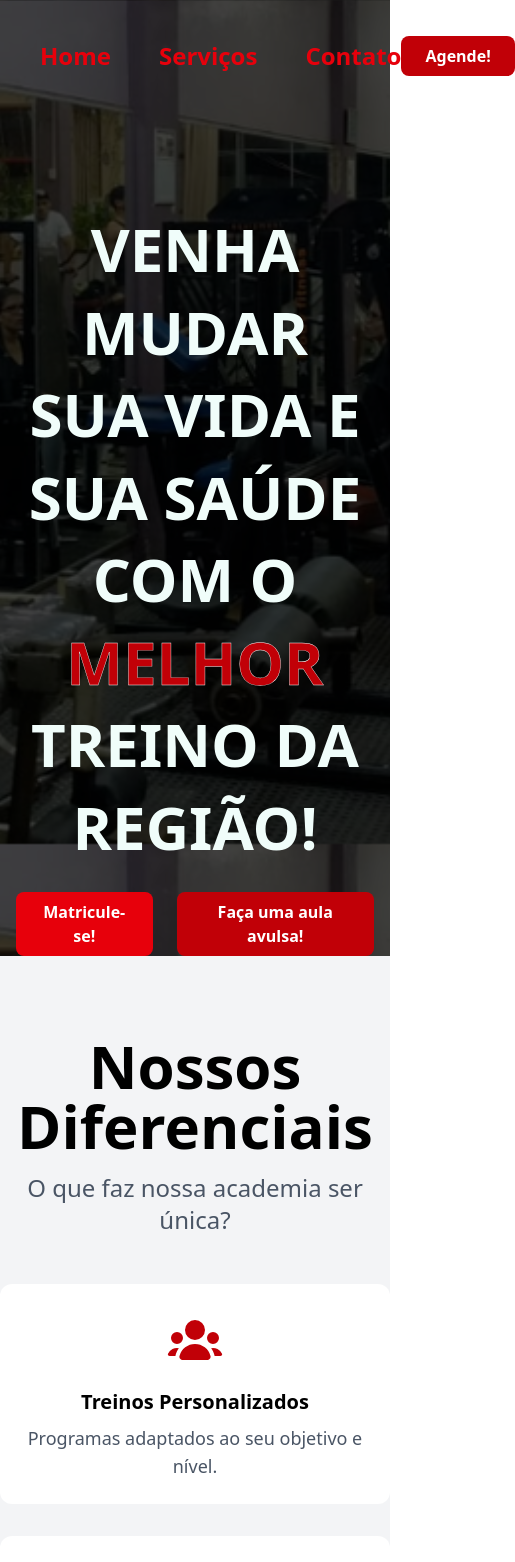
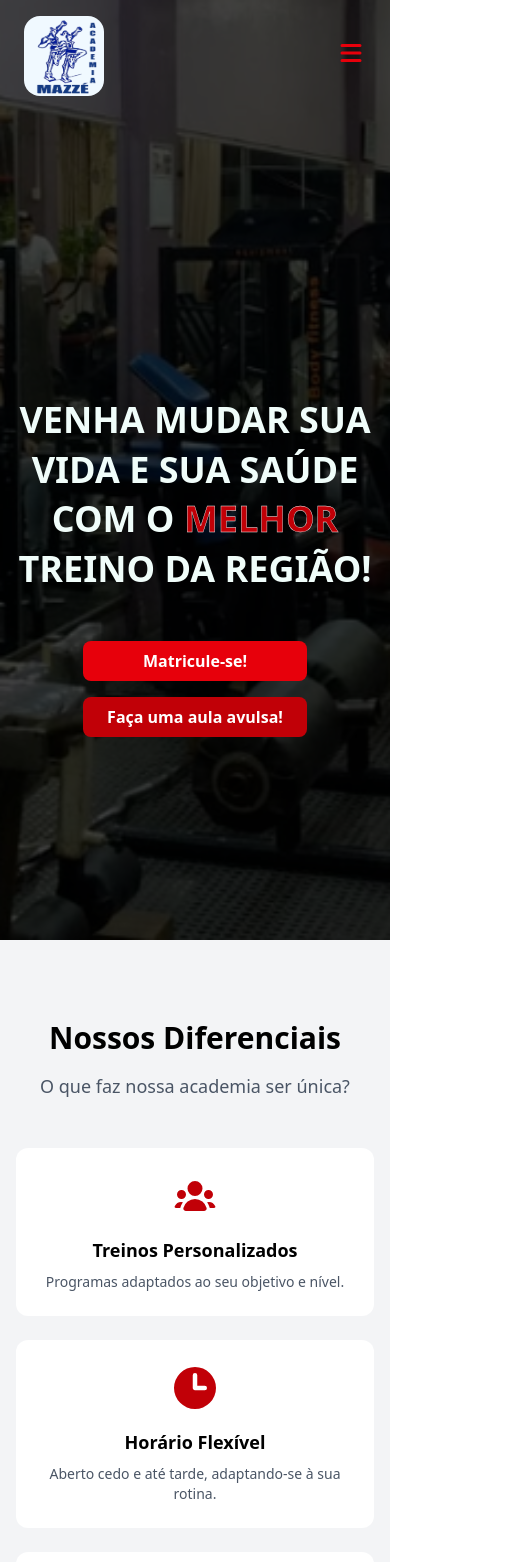
Before and after one commit to FelipeSlaik/Academia-Mazze, a React (Vite) app: page / in a window 390 px wide. Shown: the top 1562 px of the page, 515 px wide, since content can reach past the window. Built offline with nearby package versions, Linux system fonts and the light colour scheme; no server answers.

Commit message:
Finalização do projeto pra deploy

```diff
--- a/package.json
+++ b/package.json
@@ -18,6 +18,7 @@
     "@tailwindcss/vite": "^4.1.13",
     "react": "^19.1.1",
     "react-dom": "^19.1.1",
+    "react-icons": "^5.5.0",
     "tailwindcss": "^4.1.13"
   },
   "devDependencies": {
--- a/src/App.jsx
+++ b/src/App.jsx
@@ -1,24 +1,57 @@
+import { useRef } from "react";
 import "@fontsource/barlow-condensed";
-import Cabecalho from "./Components/Shared/Cabecalho.jsx";
+import Cabecalho from "./Components/Shared/Header.jsx";
 import Home from "./views/Home.jsx";
 import Features from "./views/Features.jsx";
 import Reviews from "./views/Reviews.jsx";
 import Location from "./views/Location.jsx";
+import Footer from "./Components/Shared/Footer.jsx";
 
 function App() {
+
+  const homeRef = useRef(null);
+  const featuresRef = useRef(null);
+  const locationRef = useRef(null);
+
+  const scrollToHome = () => homeRef.current?.scrollIntoView({ behavior: "smooth" });
+  const scrollToFeatures = () => featuresRef.current?.scrollIntoView({ behavior: "smooth" });
+  const scrollToLocation = () => locationRef.current?.scrollIntoView({ behavior: "smooth" });
+
   return (
-    <div>
-    <div className="relative min-h-screen bg-[url('./assets/home-bg.png')] bg-cover bg-center bg-fixed">
-      <div className="absolute inset-0 bg-black/75"></div>
+    <div className="scroll-smooth">
 
-      <div className="relative z-10">
-        <Cabecalho />
-        <Home />
+      <div className="relative min-h-screen bg-[url('./assets/home-bg.png')] bg-cover bg-center bg-fixed">
+
+        <div className="absolute inset-0 bg-black/75 z-10"></div>
+
+
+        <div className="absolute top-0 left-0 w-full z-20">
+          <Cabecalho
+            scrollToHome={scrollToHome}
+            scrollToFeatures={scrollToFeatures}
+            scrollToLocation={scrollToLocation}
+          />
+        </div>
+
+
+        <div ref={homeRef} className="relative z-10 pt-24">
+          <Home />
+        </div>
+      </div>
+
+      <div ref={featuresRef}>
         <Features />
       </div>
-    </div>
-        <Reviews />
+
+      <Reviews />
+
+      <div ref={locationRef}>
         <Location />
+      </div>
+      <div>
+
+      </div>
+      <Footer />
     </div>
   );
 }
--- a/src/Components/Shared/Cabecalho.jsx
+++ /dev/null
@@ -1,37 +0,0 @@
-import Button from "../../views/Button";
-
-function Cabecalho() {
-  return (
-    <header className="w-full z-20 px-10 py-4 flex justify-between items-center bg-transparent">
-      <a
-        href="#"
-        className="flex items-center text-4xl font-bold bg-sky-50 rounded-2xl"
-      >
-        <img
-          src="../src/assets/logo.png"
-          alt="Logo Academia da Mazze"
-          className="w-20 h-20 rounded-3xl "
-        />
-      </a>
-
-      <nav className="flex gap-12 text-2xl font-medium text-red-600">
-        <a href="#" className="hover:text-red-700 font-bold">
-          Home
-        </a>
-        <a href="#" className="hover:text-red-700 font-bold">
-          Serviços
-        </a>
-        <a href="#" className="hover:text-red-700 font-bold">
-          Contato
-        </a>
-      </nav>
-
-      <Button text="Agende!"
-      color="teal-black"
-       href="https://wa.me/5511985145797?text=Olá!%20Quero%20agendar%20uma%20aula%20%20na%20Academia%20Mazze."
-      />
-    </header>
-  );
-}
-
-export default Cabecalho;
--- /dev/null
+++ b/src/Components/Shared/Footer.jsx
@@ -0,0 +1,56 @@
+import { FaFacebookF, FaInstagram } from "react-icons/fa";
+
+function Footer() {
+  return (
+    <footer className="bg-gray-900 text-gray-200 py-10 px-4 sm:px-6 md:px-8">
+      <div className="max-w-6xl mx-auto flex flex-col md:flex-row justify-between items-center gap-6 sm:gap-8">
+
+        <div className="flex flex-col items-center md:items-start text-center md:text-left">
+          <img
+            src="../src/assets/logo.png"
+            alt="Academia da Mazze"
+            className="w-20 h-20 sm:w-24 sm:h-24 rounded-3xl mb-4 bg-sky-50"
+          />
+          <p className="text-gray-400 max-w-sm text-sm sm:text-base">
+            Venha treinar com a gente na Academia Mazze em São Roque! Transforme sua vida.
+          </p>
+        </div>
+
+        <div className="flex flex-col items-center md:items-start gap-4">
+          <h3 className="font-bold text-lg sm:text-xl mb-2">Siga-nos</h3>
+          <div className="flex gap-4 text-xl sm:text-2xl">
+            <a
+              href="https://www.facebook.com/share/1Be6LVGT5a/"
+              target="_blank"
+              rel="noopener noreferrer"
+              className="hover:text-blue-500 transition-colors"
+            >
+              <FaFacebookF />
+            </a>
+            <a
+              href="https://www.instagram.com/mazzeeuzebio?igsh=ZXpmeHo0YjNpdG5r"
+              target="_blank"
+              rel="noopener noreferrer"
+              className="hover:text-pink-500 transition-colors"
+            >
+              <FaInstagram />
+            </a>
+          </div>
+        </div>
+
+        <div className="flex flex-col items-center md:items-start gap-2 text-gray-400 text-center md:text-left">
+          <h3 className="font-bold text-lg sm:text-xl mb-2">Contato</h3>
+          <p className="text-sm sm:text-base">📍 Rua Barão de Piratininga, 107, Centro, São Roque/SP</p>
+          <p className="text-sm sm:text-base">📞 (11) 98514-5797</p>
+          <p className="text-sm sm:text-base">✉️ contato@academiadamazze.com.br</p>
+        </div>
+      </div>
+
+      <div className="border-t border-gray-700 mt-8 pt-4 text-center text-gray-500 text-xs sm:text-sm">
+        © {new Date().getFullYear()} Academia da Mazze. Todos os direitos reservados.
+      </div>
+    </footer>
+  );
+}
+
+export default Footer;
--- /dev/null
+++ b/src/Components/Shared/Header.jsx
@@ -0,0 +1,90 @@
+import { useState } from "react";
+import Button from "../../views/Button";
+import { HiMenu, HiX } from "react-icons/hi";
+
+function Cabecalho({ scrollToHome, scrollToFeatures, scrollToLocation }) {
+  const [menuOpen, setMenuOpen] = useState(false);
+
+  return (
+    <header className="w-full z-20 px-6 py-4 flex flex-col md:flex-row justify-between items-center bg-transparent">
+
+      {/* Top bar: logo + hamburger/menu desktop */}
+      <div className="w-full flex justify-between items-center">
+        {/* Logo */}
+        <a
+          href="#"
+          className="flex items-center text-4xl font-bold bg-sky-50 rounded-2xl"
+        >
+          <img
+            src="../src/assets/logo.png"
+            alt="Logo Academia da Mazze"
+            className="w-20 h-20 rounded-3xl"
+          />
+        </a>
+
+        {/* Menu desktop */}
+        <nav className="hidden md:flex gap-8 text-2xl font-medium text-red-600">
+          <button onClick={scrollToHome} className="hover:text-red-700 font-bold">
+            Home
+          </button>
+          <button onClick={scrollToFeatures} className="hover:text-red-700 font-bold">
+            Serviços
+          </button>
+          <button onClick={scrollToLocation} className="hover:text-red-700 font-bold">
+            Localização
+          </button>
+        </nav>
+
+        {/* WhatsApp button desktop */}
+        <div className="hidden md:block">
+          <Button
+            text="Agende!"
+            color="teal-black"
+            href="https://wa.me/5511985145797?text=Olá!%20Quero%20agendar%20uma%20aula%20na%20Academia%20Mazze."
+          />
+        </div>
+
+        {/* Hamburger mobile */}
+        <div className="md:hidden">
+          <button
+            onClick={() => setMenuOpen(!menuOpen)}
+            className="text-red-600 text-3xl focus:outline-none"
+          >
+            {menuOpen ? <HiX /> : <HiMenu />}
+          </button>
+        </div>
+      </div>
+
+      {/* Menu mobile (empurra conteúdo) */}
+      {menuOpen && (
+        <div className="w-full flex flex-col items-center gap-6 mt-4 md:hidden bg-gray-900 text-white py-6 rounded-xl">
+          <button
+            onClick={() => { scrollToHome(); setMenuOpen(false); }}
+            className="text-xl font-bold hover:text-red-400"
+          >
+            Home
+          </button>
+          <button
+            onClick={() => { scrollToFeatures(); setMenuOpen(false); }}
+            className="text-xl font-bold hover:text-red-400"
+          >
+            Serviços
+          </button>
+          <button
+            onClick={() => { scrollToLocation(); setMenuOpen(false); }}
+            className="text-xl font-bold hover:text-red-400"
+          >
+            Localização
+          </button>
+          <Button
+            text="Agende!"
+            color="teal-black"
+            href="https://wa.me/5511985145797?text=Olá!%20Quero%20agendar%20uma%20aula%20na%20Academia%20Mazze."
+          />
+        </div>
+      )}
+    </header>
+  );
+}
+
+export default Cabecalho;
--- a/src/views/Button.jsx
+++ b/src/views/Button.jsx
@@ -6,7 +6,7 @@ function Button({ text, color, href }) {
 
   const colorClass = colors[color] || colors["teal-black"];
 
-  // Se houver href, renderiza <a>
+
   if (href) {
     return (
       <a
@@ -20,7 +20,7 @@ function Button({ text, color, href }) {
     );
   }
 
-  // Caso contrário, renderiza <button>
+
   return (
     <button
       className={`${colorClass} px-6 py-2 font-bold rounded-lg cursor-pointer transition-colors duration-300`}
--- a/src/views/Features.jsx
+++ b/src/views/Features.jsx
@@ -1,46 +1,51 @@
 import { UserGroupIcon, ClockIcon, FireIcon, StarIcon } from "@heroicons/react/16/solid";
 
-function Features(){
+function Features() {
   const features = [
     {
-            icon:UserGroupIcon,
-            title:"Treinos Personalizados",
-            description:"Programas adaptados ao seu objetivo e nível.",
+      icon: UserGroupIcon,
+      title: "Treinos Personalizados",
+      description: "Programas adaptados ao seu objetivo e nível.",
     },
     {
-            icon:ClockIcon,
-            title:"Horário Flexível",
-            description:"Aberto cedo e até tarde, adaptando-se à sua rotina.",
+      icon: ClockIcon,
+      title: "Horário Flexível",
+      description: "Aberto cedo e até tarde, adaptando-se à sua rotina.",
     },
     {
-            icon:FireIcon,
-            title:"Ambiente Motivador",
-            description:"Comunidade e música para manter você ativo.",
+      icon: FireIcon,
+      title: "Ambiente Motivador",
+      description: "Comunidade e música para manter você ativo.",
     },
     {
-            icon:StarIcon,
-            title:"Instrutores Qualificados",
-            description:"Profissionais experientes.",
+      icon: StarIcon,
+      title: "Instrutores Qualificados",
+      description: "Profissionais experientes.",
     },
-    ]
-    return(
+  ];
+
+  return (
     <div className="py-20 bg-gray-100">
-            <div className="max-w-6xl mx-auto text-center mb-12">
-                <h2 className="text-6xl font-bold">Nossos Diferenciais</h2>
-                <p className="mt-4 text-gray-600 text-2xl font-medium">O que faz nossa academia ser única?</p>
+      <div className="max-w-6xl mx-auto text-center mb-12 px-4 sm:px-6">
+        <h2 className="text-3xl sm:text-4xl md:text-6xl font-bold">
+          Nossos Diferenciais
+        </h2>
+        <p className="mt-4 text-gray-600 text-lg sm:text-xl md:text-2xl font-medium">
+          O que faz nossa academia ser única?
+        </p>
       </div>
 
-            <div className="grid grid-cols-1 md:grid-cols-4 gap-8 max-w-6xl mx-auto">
+      <div className="grid grid-cols-1 sm:grid-cols-2 md:grid-cols-4 gap-6 sm:gap-8 max-w-6xl mx-auto px-4 sm:px-6">
         {features.map((feature, index) => {
           const Icon = feature.icon;
-                    return(
+          return (
             <div
               key={index}
               className="bg-white p-6 rounded-xl shadow-red-800 hover:shadow-lg transition text-center flex flex-col items-center cursor-pointer"
             >
-                            <Icon className="w-16 h-16 text-red-700 mb-4"/>
-                            <h3 className="text-xl font-bold mb-2">{feature.title}</h3>
-                            <p className="text-gray-600 text-lg">{feature.description}</p>
+              <Icon className="w-12 sm:w-16 h-12 sm:h-16 text-red-700 mb-4" />
+              <h3 className="text-lg sm:text-xl font-bold mb-2">{feature.title}</h3>
+              <p className="text-gray-600 text-sm sm:text-base">{feature.description}</p>
             </div>
           );
         })}
--- a/src/views/Home.jsx
+++ b/src/views/Home.jsx
@@ -2,8 +2,8 @@ import Button from "./Button";
 
 function Home() {
   return (
-    <div className="flex flex-col items-center justify-center min-h-screen text-center gap-6 px-4 max-w-5xl mx-auto pt-24">
-      <h1 className="text-6xl text-teal-50 font-bold leading-snug uppercase">
+    <div className="flex flex-col items-center justify-center min-h-screen text-center gap-6 px-4 sm:px-6 md:px-8 max-w-5xl mx-auto pt-24">
+      <h1 className="text-4xl sm:text-5xl md:text-6xl text-teal-50 font-bold leading-snug uppercase">
         Venha mudar sua vida e sua saúde com o
         <span className="font-bold text-red-700 [-webkit-text-stroke:0.4px_white]">
           {" "}
@@ -12,14 +12,16 @@ function Home() {
         treino da região!
       </h1>
 
-      <div className="flex gap-6">
-        <Button text="Matricule-se!"
-        color="teal"
-         href="https://wa.me/5511985145797?text=Olá!%20Quero%20me%20matricular%20na%20Academia%20Mazze."
+      <div className="flex flex-col sm:flex-row gap-4 sm:gap-6 mt-6">
+        <Button
+          text="Matricule-se!"
+          color="teal"
+          href="https://wa.me/5511985145797?text=Olá!%20Quero%20me%20matricular%20na%20Academia%20Mazze."
         />
-        <Button text="Faça uma aula avulsa!"
-        color="teal-black"
-         href="https://wa.me/5511985145797?text=Olá!%20Quero%20fazer%20uma%20aula%20avulsa%20na%20Academia%20Mazze."
+        <Button
+          text="Faça uma aula avulsa!"
+          color="teal-black"
+          href="https://wa.me/5511985145797?text=Olá!%20Quero%20fazer%20uma%20aula%20avulsa%20na%20Academia%20Mazze."
         />
       </div>
     </div>
```
Also changed, not shown: src/views/Location.jsx (+8 -18 lines), src/views/Reviews.jsx (+18 -19 lines), 2 other files (tests, documents, lock files or other folders). Lines whose indentation alone changed are shown as unchanged.
